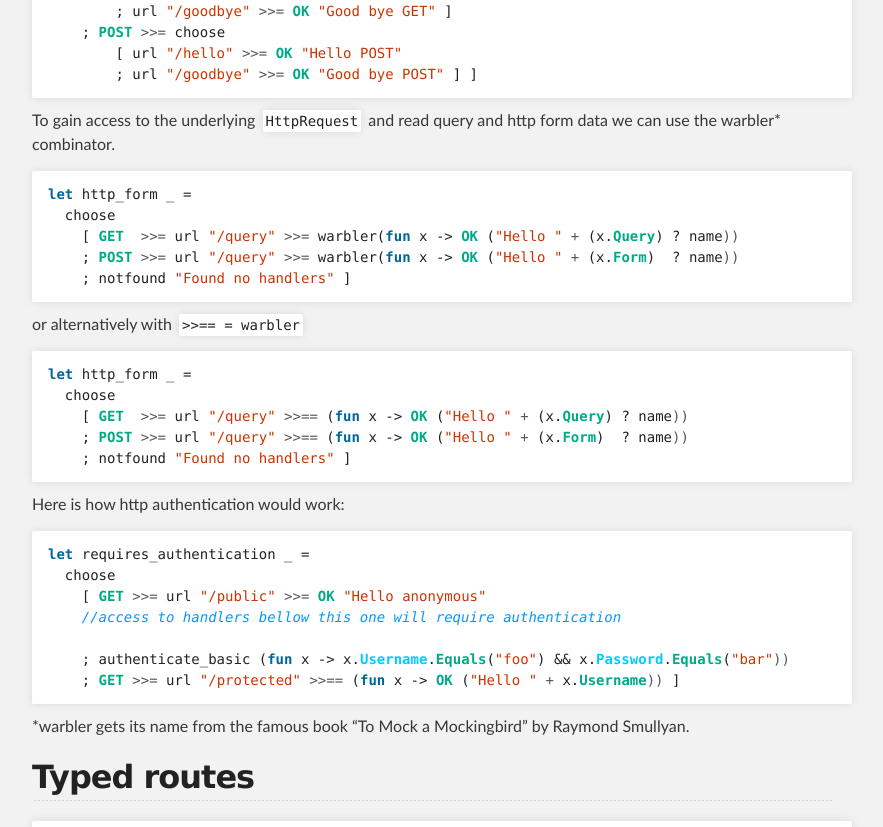
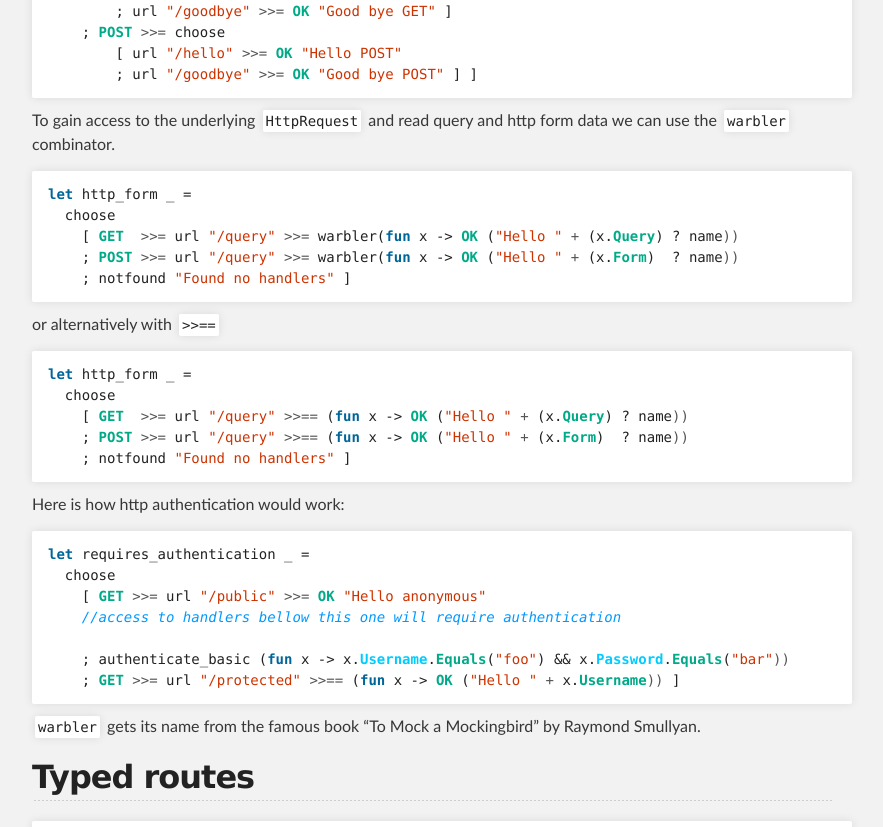
Before and after one commit to SuaveIO/suave, a Jekyll site: the page built from index.md, in a window 1280 px wide and 1400 px high, scrolled down 1333 px. Shown: the part 150-977 px from the top of the window, without its empty margins (208-1091 px from the left). Built offline with Jekyll 4.4.1, drawn with Linux system fonts in a browser that asks for light colours.

Commit message:
fix markdown

```diff
--- a/_includes/content.md
+++ b/_includes/content.md
@@ -51,7 +51,7 @@ let nested_logic _ =
         ; url "/goodbye" >>= OK "Good bye POST" ] ]
 {% endhighlight %}
 
-To gain access to the underlying `HttpRequest` and read query and http form data we can use the warbler* combinator.
+To gain access to the underlying `HttpRequest` and read query and http form data we can use the `warbler` combinator.
 
 {% highlight fsharp %}
 let http_form _ =
@@ -61,7 +61,7 @@ let http_form _ =
     ; notfound "Found no handlers" ]
 {% endhighlight %}
 
-or alternatively with `>>== = warbler`
+or alternatively with `>>==`
 
 {% highlight fsharp %}
 let http_form _ =
@@ -82,7 +82,7 @@ let requires_authentication _ =
     ; GET >>= url "/protected" >>== (fun x -> OK ("Hello " + x.Username)) ]
 {% endhighlight %}
 
-*warbler gets its name from the famous book "To Mock a Mockingbird" by Raymond Smullyan.
+`warbler` gets its name from the famous book "To Mock a Mockingbird" by Raymond Smullyan.
 
 Typed routes
 ------------
@@ -187,6 +187,8 @@ type Config =
   ; ct            : CancellationToken }
 {% endhighlight %}
 
-*bindings* array of bindings of the form _protocol, ip address, port_
-*error_handler* a handler to deal with runtime errors
-*timeout* maximun number of milliseconds before killing a request
+- `bindings` array of bindings of the form _protocol, ip address, port_
+
+- `error_handler` a handler to deal with runtime errors
+
+- `timeout` maximun number of milliseconds before killing a request
```
